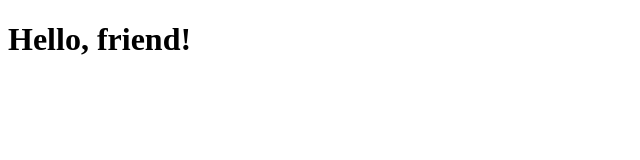
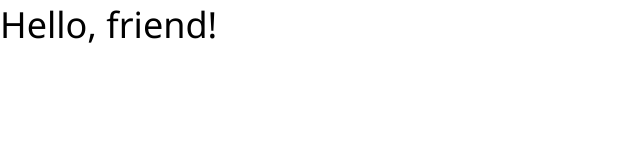
Before and after one commit to artlabs/artlabs.github.io, a plain HTML site: page index.html in a window 1280 px wide. Shown: the whole page, without its empty margins (0-640 px from the left). Drawn offline with Linux system fonts and the light colour scheme.

Commit message:
Update index.html

```diff
--- a/index.html
+++ b/index.html
@@ -5,6 +5,7 @@
   <head>
     <meta charset='utf-8'>
     <title>artlabs</title>
+    <link rel='stylesheet' type='text/css' href='cdn/w3b.min.css'>
   </head>
 
   <body>
```
